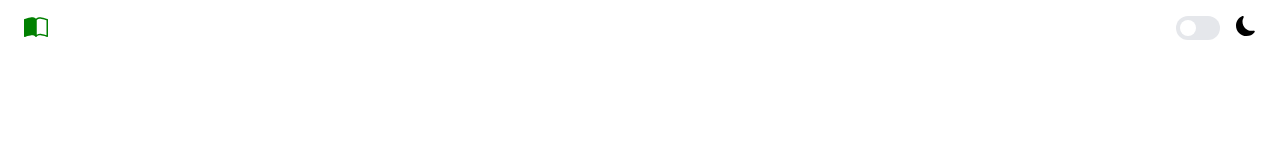
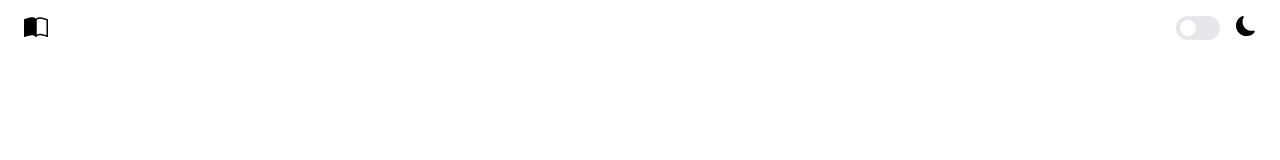
Before and after one commit to ColinBertin/dictionary, a Next.js app: page / in a window 1280 px wide. Shown: the top 160 px of the page. Built offline with nearby package versions, Linux system fonts and the light colour scheme.

Commit message:
set dark mode

```diff
--- a/components/NavBar.tsx
+++ b/components/NavBar.tsx
@@ -1,6 +1,6 @@
 import { BsBookHalf, BsSunFill, BsMoonFill } from "react-icons/bs";
 import { Switch } from "@headlessui/react";
-import { clsx } from "clsx";
+import clsx from "clsx";
 
 type NavBarProps = {
   darkMode: boolean;
@@ -10,7 +10,7 @@ type NavBarProps = {
 export default function NavBar({ darkMode, handleDarkMode }: NavBarProps) {
   return (
     <nav className="flex justify-between py-4 px-6">
-      <BsBookHalf size={24} color={clsx(darkMode ? "red" : "green")} />
+      <BsBookHalf size={24} color={clsx(darkMode ? "white" : "black")} />
       <div className="flex gap-4">
         <Switch
           checked={darkMode}
--- a/pages/index.tsx
+++ b/pages/index.tsx
@@ -1,9 +1,10 @@
 import Head from "next/head";
-import { Inter } from "next/font/google";
+// import { Inter } from "next/font/google";
 import NavBar from "@/components/NavBar";
 import { useState } from "react";
+import clsx from "clsx";
 
-const inter = Inter({ subsets: ["latin"] });
+// const inter = Inter({ subsets: ["latin"] });
 
 export default function Home() {
   const [darkMode, setDarkMode] = useState(false);
@@ -13,7 +14,7 @@ export default function Home() {
   };
 
   return (
-    <div className="h-screen w-screen">
+    <div className={clsx(darkMode ? "bg-black" : "", "h-screen w-screen")}>
       <Head>
         <title>My Dictionary</title>
         <meta name="viewport" content="width=device-width, initial-scale=1" />
```
